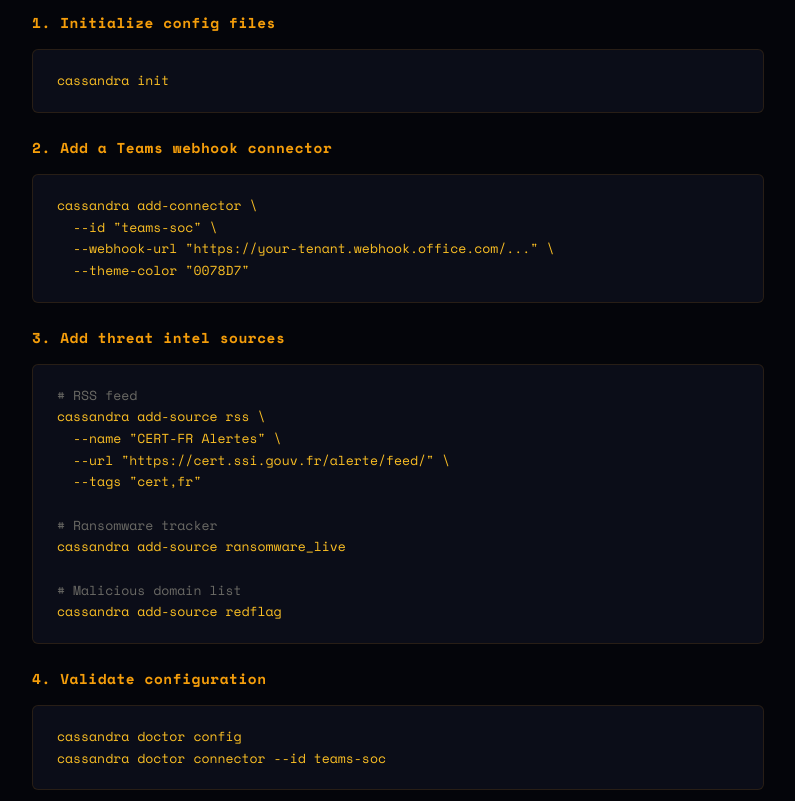
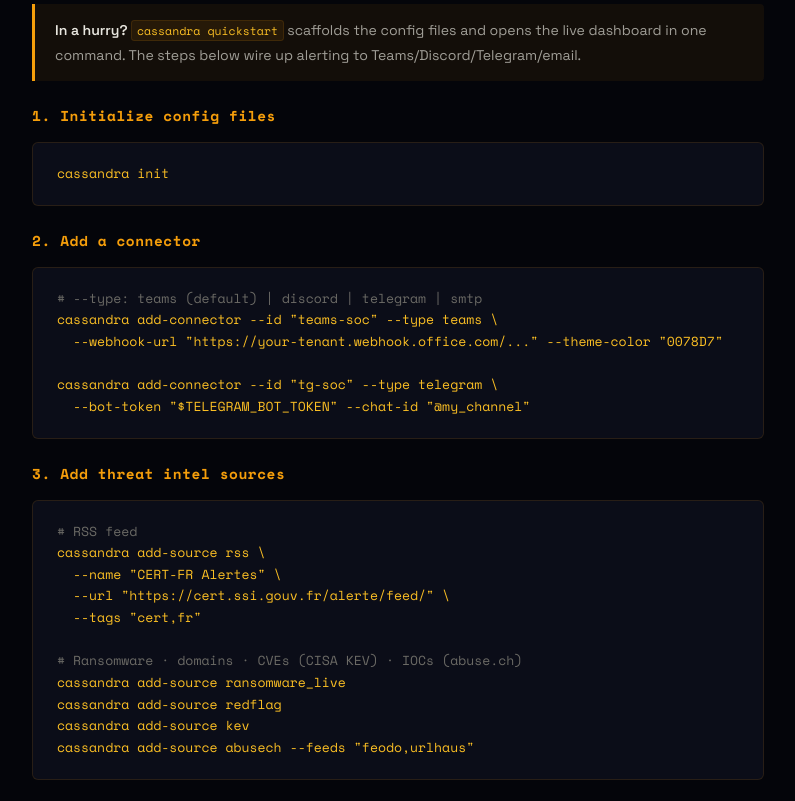
Before and after one commit to franckferman/CassandraCTI, a plain HTML site: page docs/doc.html in a window 1280 px wide. Shown: the part 2132-2933 px from the top of the page, without its empty margins (272-1067 px from the left). Drawn offline with nearby package versions, Linux system fonts and the light colour scheme.

Commit message:
docs(site): fix stale stats + config table + quickstart (found via visual render)
Rendered both pages headless and caught what structural checks missed:
- index.html stat strip: 6 -> 8 source types, 4 -> 5 delivery transports.
- doc.html config.yaml Sources reference: add cisa_kev.* and abusech.* rows.
- doc.html Quick Start: quickstart fast-path callout; connector step shows
  --type (+ telegram); add-source kev/abusech; run --web.

```diff
--- a/docs/doc.html
+++ b/docs/doc.html
@@ -565,14 +565,20 @@
       <div class="section-tag">Getting Started</div>
       <h2>Quick Start</h2>
 
+      <div class="callout">
+        <p><strong>In a hurry?</strong> <code>cassandra quickstart</code> scaffolds the config files and opens the live dashboard in one command. The steps below wire up alerting to Teams/Discord/Telegram/email.</p>
+      </div>
+
       <h4>1. Initialize config files</h4>
       <pre><code><span class="hl">cassandra init</span></code></pre>
 
-      <h4>2. Add a Teams webhook connector</h4>
-      <pre><code><span class="hl">cassandra add-connector \
-  --id "teams-soc" \
-  --webhook-url "https://your-tenant.webhook.office.com/..." \
-  --theme-color "0078D7"</span></code></pre>
+      <h4>2. Add a connector</h4>
+      <pre><code><span class="hl-dim"># --type: teams (default) | discord | telegram | smtp</span>
+<span class="hl">cassandra add-connector --id "teams-soc" --type teams \
+  --webhook-url "https://your-tenant.webhook.office.com/..." --theme-color "0078D7"</span>
+
+<span class="hl">cassandra add-connector --id "tg-soc" --type telegram \
+  --bot-token "$TELEGRAM_BOT_TOKEN" --chat-id "@my_channel"</span></code></pre>
 
       <h4>3. Add threat intel sources</h4>
       <pre><code><span class="hl-dim"># RSS feed</span>
@@ -581,11 +587,11 @@
   --url "https://cert.ssi.gouv.fr/alerte/feed/" \
   --tags "cert,fr"</span>
 
-<span class="hl-dim"># Ransomware tracker</span>
+<span class="hl-dim"># Ransomware · domains · CVEs (CISA KEV) · IOCs (abuse.ch)</span>
 <span class="hl">cassandra add-source ransomware_live</span>
-
-<span class="hl-dim"># Malicious domain list</span>
-<span class="hl">cassandra add-source redflag</span></code></pre>
+<span class="hl">cassandra add-source redflag</span>
+<span class="hl">cassandra add-source kev</span>
+<span class="hl">cassandra add-source abusech --feeds "feodo,urlhaus"</span></code></pre>
 
       <h4>4. Validate configuration</h4>
       <pre><code><span class="hl">cassandra doctor config</span>
@@ -597,6 +603,9 @@
 
 <span class="hl-dim"># Loop every 5 minutes</span>
 <span class="hl">cassandra run --loop --interval 300</span>
+
+<span class="hl-dim"># Serve the live dashboard (implies --loop)</span>
+<span class="hl">cassandra run --web</span>
 
 <span class="hl-dim"># Dry run (no messages sent)</span>
 <span class="hl">cassandra run --dry-run --verbose</span></code></pre>
@@ -690,6 +699,13 @@
         <tr><td>ransomware_*.api_key</td><td>string</td><td>PRO API key for the PRO-only feeds. Without it these feeds skip and warn (no fallback).</td></tr>
         <tr><td>red_flag_domains.enabled</td><td>bool</td><td>Enable Red Flag Domains source.</td></tr>
         <tr><td>red_flag_domains.base_url</td><td>string</td><td>Optional override for the daily list base URL.</td></tr>
+        <tr><td>cisa_kev.enabled</td><td>bool</td><td>Enable the CISA KEV source (actively-exploited CVEs). No API key.</td></tr>
+        <tr><td>cisa_kev.lookback_days</td><td>int</td><td>Keep CVEs added within this window. Default: 365.</td></tr>
+        <tr><td>cisa_kev.max_items</td><td>int</td><td>Cap on CVEs emitted per fetch. Default: 80.</td></tr>
+        <tr><td>abusech.enabled</td><td>bool</td><td>Enable the abuse.ch IOC source.</td></tr>
+        <tr><td>abusech.feeds</td><td>list</td><td>Which feeds to pull: <code>feodo</code>, <code>urlhaus</code>, <code>threatfox</code>, <code>malwarebazaar</code>.</td></tr>
+        <tr><td>abusech.api_key</td><td>string</td><td>Optional Auth-Key; unlocks ThreatFox + MalwareBazaar. Feodo/URLhaus are public.</td></tr>
+        <tr><td>abusech.max_items</td><td>int</td><td>Cap on IOCs emitted per fetch. Default: 60.</td></tr>
       </table>
 
       <h3 id="cfg-filters">Filters</h3>
```
Also changed, not shown: docs/index.html (+2 -2 lines).
